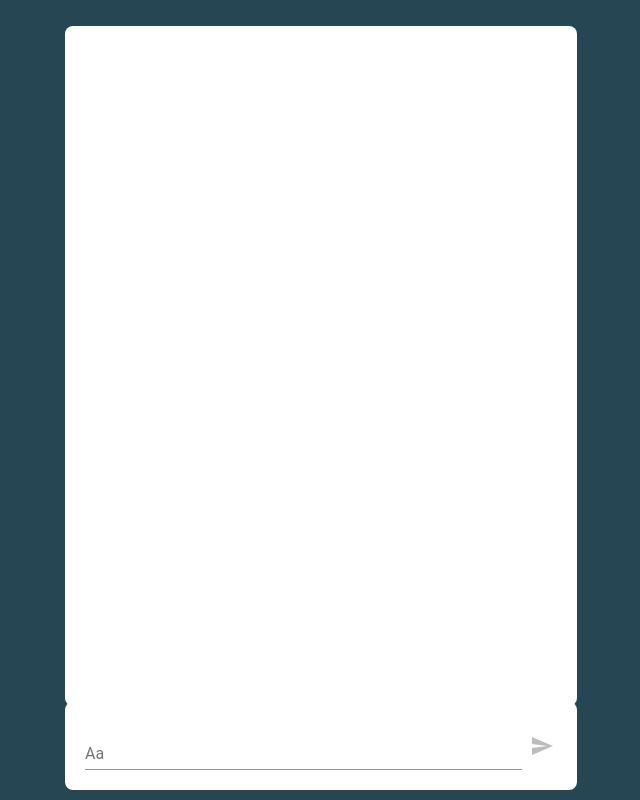
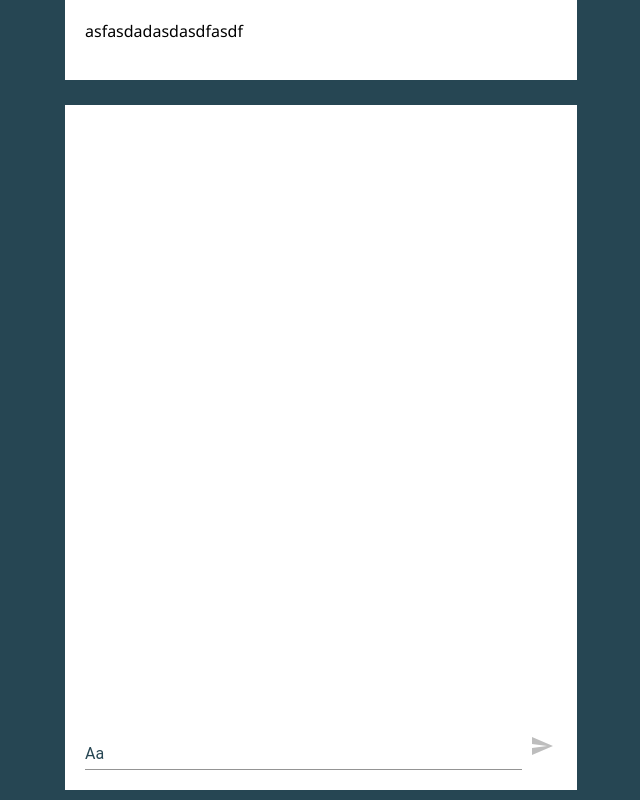
Before and after one commit to winstonvan/messenger-clone, a React (Create React App) app in the folder messenger-clone/: page / in a window 1280 px wide. Shown: the whole page, without its empty margins (319-959 px from the left). Built offline with nearby package versions, Linux system fonts and the light colour scheme.

Commit message:
styling
- header
- main
- input form

```diff
--- a/messenger-clone/package.json
+++ b/messenger-clone/package.json
@@ -11,6 +11,7 @@
     "react": "^17.0.1",
     "react-dom": "^17.0.1",
     "react-scripts": "4.0.1",
+    "react-scroll": "^1.8.1",
     "web-vitals": "^0.2.4"
   },
   "scripts": {
--- a/messenger-clone/src/App.css
+++ b/messenger-clone/src/App.css
@@ -1,20 +1,29 @@
-html {
-  background-color: #264653;
-  width: 100%;
-  height: 100%;
-  margin: 0;
-  padding: 0;
+@import "./styles/Global.css";
+
+.App {
+  display: flex;
+  flex-direction: column;
 }
 
-.App {
-  padding: 40px;
-  margin: 2% 30%;
+.header__container {
   background-color: #ffffff;
-  box-sizing: border-box;
-  border-radius: 0.5em;
-  height: 85vh;
+  height: 10vh;
+  margin: 0% 30%;
   text-align: center;
-  font-family: "Segoe UI", Tahoma, Geneva, Verdana, sans-serif;
+  display: flex;
+  padding: 20px;
+  margin-bottom: 25px;
+}
+
+.messages__container {
+  background-color: #ffffff;
+  height: 75vh;
+  margin: 0% 30%;
+  text-align: center;
+  overflow-y: scroll;
+  display: flex;
+  flex-direction: column-reverse; /* Reverse for auto scroll */
+  padding: 20px;
 }
 
 .form {
@@ -26,10 +35,7 @@ html {
   transform: translate(-50%, 0);
   z-index: 1;
   width: 40%;
-  box-sizing: border-box;
   background-color: #ffffff;
-  box-sizing: border-box;
-  border-radius: 0.5em;
 }
 
 .input {
@@ -41,6 +47,3 @@ html {
   display: flex !important;
   flex-direction: row !important;
 }
-
-.button {
-}
--- a/messenger-clone/src/App.js
+++ b/messenger-clone/src/App.js
@@ -1,14 +1,9 @@
 import "./App.css";
+import Header from "./components/Header";
 import History from "./components/History";
+import SendIcon from "@material-ui/icons/Send";
 import React, { useState } from "react";
-import {
-  Button,
-  FormControl,
-  Input,
-  InputLabel,
-  IconButton,
-} from "@material-ui/core";
-import SendIcon from "@material-ui/icons/Send";
+import { FormControl, Input, InputLabel, IconButton } from "@material-ui/core";
 
 function App() {
   // states
@@ -29,8 +24,13 @@ function App() {
 
   return (
     <div className="App">
+      <div className="header__container">
+        <Header />
+      </div>
+
+      <div className="messages__container">
+        <div className="messages">
           {/* MESSAGE HISTORY */}
-
           <div className="message__history">
             {messages.map((
               message //"message" variable is used to map all strings in "messages" array
@@ -38,11 +38,16 @@ function App() {
               <History value={message} />
             ))}
           </div>
+        </div>
+      </div>
 
+      <div className="form__container">
         {/* FORM */}
         <form className="form">
           <FormControl className="form__control">
-          <InputLabel className="label">Aa</InputLabel>
+            <InputLabel className="label" style={{ color: "#264653" }}>
+              Aa
+            </InputLabel>
             <Input
               className="input"
               value={input}
@@ -66,6 +71,7 @@ function App() {
           </FormControl>
         </form>
       </div>
+    </div>
   );
 }
 
--- /dev/null
+++ b/messenger-clone/src/components/Header.js
@@ -0,0 +1,12 @@
+import React from "react";
+import "../styles/Header.css";
+
+function Header() {
+  return (
+    <div className="header">
+      <div className="content">asfasdadasdasdfasdf</div>
+    </div>
+  );
+}
+
+export default Header;
--- a/messenger-clone/src/components/History.js
+++ b/messenger-clone/src/components/History.js
@@ -1,17 +1,16 @@
 import React from "react";
 import "../styles/History.css";
-import { Card, CardActions, CardContent, Typography } from "@material-ui/core";
+import { Card, CardContent, Typography } from "@material-ui/core";
 
 function History(props) {
   return (
     <div className="history">
+      <div className="username">Winston Van</div>
       <Card
         className="message"
-        variant="raised"
         style={{
-          borderRadius: "0.9em",
           width: "fit-content",
-          height: "fit-ceontent",
+          height: "fit-content",
         }}
       >
         <CardContent
--- /dev/null
+++ b/messenger-clone/src/styles/Global.css
@@ -0,0 +1,36 @@
+/* GENERAL */
+*,
+*::before,
+*::after {
+  box-sizing: border-box;
+}
+
+html,
+body {
+  font-family: "Segoe UI", Tahoma, Geneva, Verdana, sans-serif;
+  background-color: #264653;
+  width: 100%;
+  margin: 0;
+  padding: 0;
+}
+
+/* SCROLL BAR */
+/* width */
+::-webkit-scrollbar {
+  width: 10px;
+}
+
+/* Track */
+::-webkit-scrollbar-track {
+  background: #f1f1f1;
+}
+
+/* Handle */
+::-webkit-scrollbar-thumb {
+  background: #888;
+}
+
+/* Handle on hover */
+::-webkit-scrollbar-thumb:hover {
+  background: #555;
+}
--- /dev/null
+++ b/messenger-clone/src/styles/Header.css
@@ -0,0 +1,2 @@
+.header {
+}
--- a/messenger-clone/src/styles/History.css
+++ b/messenger-clone/src/styles/History.css
@@ -1,5 +1,12 @@
+@import "Global.css";
+
 .history {
   height: 100%;
+}
+
+.history .username {
+  text-align: left;
+  font-size: 0.7rem;
 }
 
 .history .message {
```
Also changed, not shown: 2 other files (tests, documents, lock files or other folders). Lines whose indentation alone changed are shown as unchanged.
